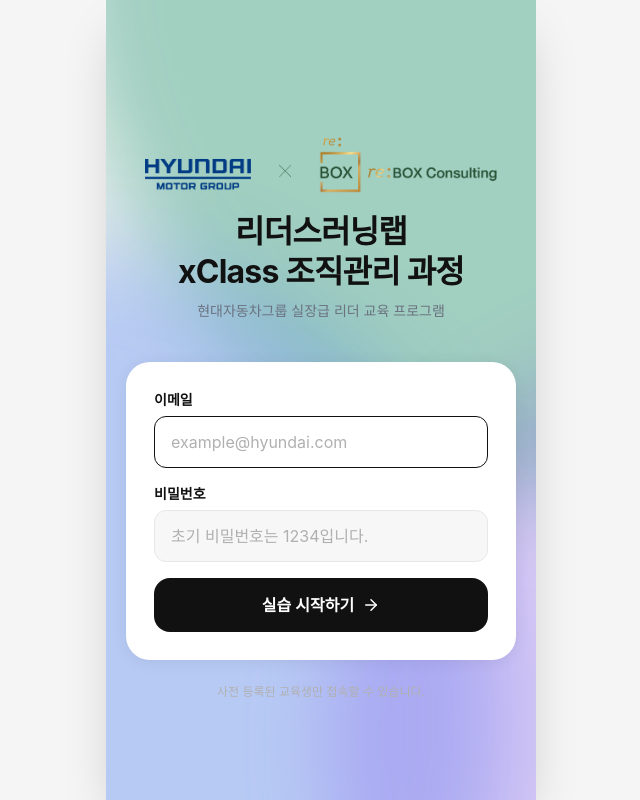
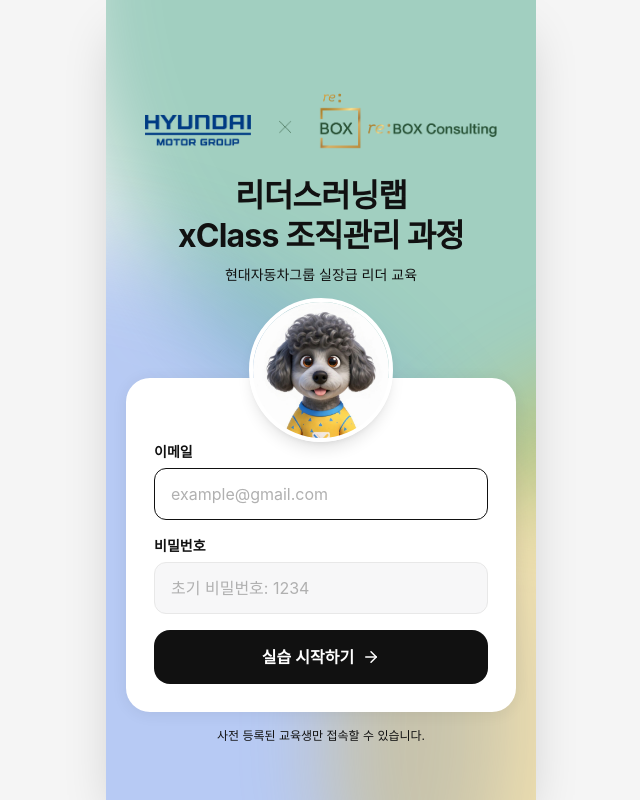
Before and after one commit to reboxisgreat/rebox_hmg, a Next.js app: page / in a window 1280 px wide. Shown: the whole page, without its empty margins (319-959 px from the left). Built offline with nearby package versions, Linux system fonts and the light colour scheme; a web font is replaced by a local one.

Commit message:
강아지추가

```diff
--- a/app/page.tsx
+++ b/app/page.tsx
@@ -256,7 +256,7 @@
           style={{
             width: '60vw', height: '60vw',
             top: '28%', left: '15%',
-            background: 'rgba(124, 58, 237, 0.22)',
+            background: 'rgba(234, 179, 8, 0.30)',
             filter: 'blur(38px)',
           }}
         />
@@ -266,18 +266,27 @@
       <div className="relative z-10 flex-1 flex flex-col items-center justify-center px-5 pt-16 pb-8">
         <div className="w-full max-w-md">
           {/* 로고 영역 */}
-          <div className="mb-10 text-center">
-            <img src="/main-logo.png" alt="리더스러닝랩 xClass" className="h-16 mx-auto object-contain mb-4" />
+          <div className="mb-23 text-center">
+            <img src="/main-logo.png" alt="리더스러닝랩 xClass" className="h-16 mx-auto object-contain mb-6" />
             <h1 className="text-[2rem] font-bold text-[#111] leading-tight tracking-tight mb-2">
               리더스러닝랩<br />xClass 조직관리 과정
             </h1>
-            <p className="text-sm text-[#6B7280] leading-relaxed">
-              현대자동차그룹 실장급 리더 교육 프로그램
+            <p className="text-sm leading-relaxed">
+              현대자동차그룹 실장급 리더 교육
             </p>
           </div>
 
           {/* 로그인 카드 */}
-          <div className="bg-white rounded-3xl shadow-[0_2px_16px_rgba(0,0,0,0.07)] p-7">
+          <div className="relative mt-20">
+            {/* 강아지 캐릭터 — 카드 위에 반쯤 걸쳐서 등장 */}
+            <div className="absolute -top-20 left-1/2 -translate-x-1/2 z-10 w-36 h-36">
+              <img
+                src="/dog-character.jpg"
+                alt="강아지 캐릭터"
+                className="w-full h-full object-cover object-top rounded-full shadow-lg border-4 border-white"
+              />
+            </div>
+          <div className="bg-white rounded-3xl shadow-[0_2px_16px_rgba(0,0,0,0.07)] p-7 pt-16">
             <form onSubmit={handleSubmit} className="space-y-4">
               <div>
                 <label className="block text-sm font-semibold text-[#111] mb-1.5">이메일</label>
@@ -285,7 +294,7 @@
                   type="email"
                   value={email}
                   onChange={(e) => setEmail(e.target.value)}
-                  placeholder="example@hyundai.com"
+                  placeholder="example@gmail.com"
                   className="w-full h-13 px-4 rounded-xl border border-[#E8E8E8] bg-[#F7F7F8] text-[#111] text-base placeholder-[#B0B0B0] focus:outline-none focus:border-[#111] focus:bg-white transition-colors"
                   style={{ height: '52px' }}
                   autoComplete="email"
@@ -300,7 +309,7 @@
                   type="password"
                   value={password}
                   onChange={(e) => setPassword(e.target.value)}
-                  placeholder="초기 비밀번호는 1234입니다."
+                  placeholder="초기 비밀번호: 1234"
                   className="w-full h-13 px-4 rounded-xl border border-[#E8E8E8] bg-[#F7F7F8] text-[#111] text-base placeholder-[#B0B0B0] focus:outline-none focus:border-[#111] focus:bg-white transition-colors"
                   style={{ height: '52px' }}
                   autoComplete="current-password"
@@ -329,8 +338,9 @@
               </button>
             </form>
           </div>
+          </div>
 
-          <p className="mt-6 text-center text-xs text-[#B0B0B0]">사전 등록된 교육생만 접속할 수 있습니다.</p>
+          <p className="mt-4 text-center text-xs">사전 등록된 교육생만 접속할 수 있습니다.</p>
         </div>
       </div>
     </div>
@@ -461,7 +471,7 @@
         {/* 헤더 콘텐츠 */}
         <div className="relative z-10">
           <div className="flex items-start justify-between mb-4">
-            <div className="flex flex-col gap-1.5">
+            <div className="flex flex-col gap-3">
               <img src="/main-logo.png" alt="리더스러닝랩 xClass" className="h-9 object-contain" />
               <span className="text-[14px] font-bold text-[#000000] tracking-[0.12em] pl-0.5">리더스러닝랩 xClass 조직관리 과정</span>
             </div>
```
Also changed, not shown: public/dog-character.jpg (added), 1 other file (tests, documents, lock files or other folders).
